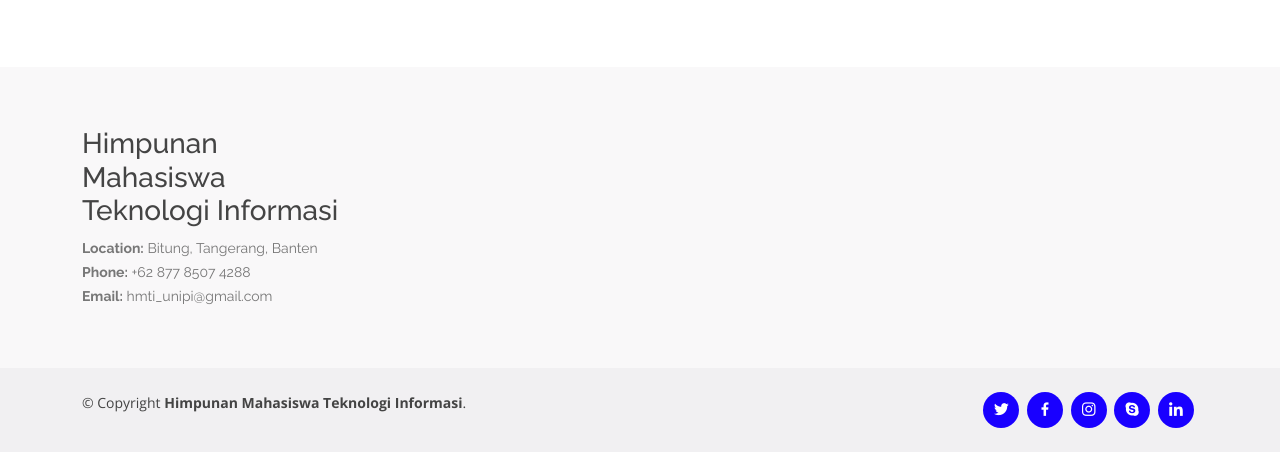
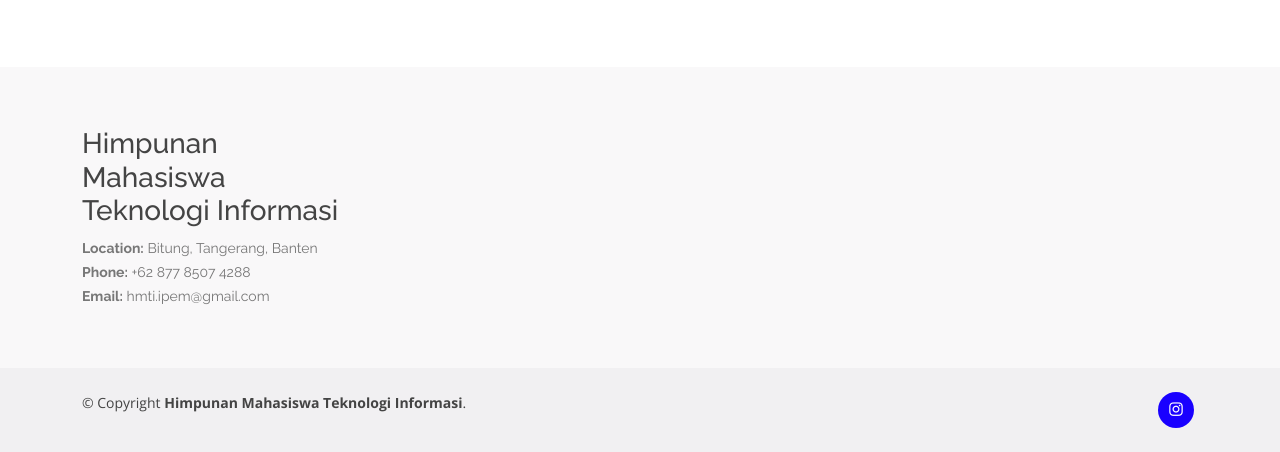
Before and after one commit to Tekinfounipi7/web-hmti, a plain HTML site: page divisi-akademik.html in a window 1280 px wide. Shown: the part 815-1267 px from the top of the page. Drawn offline with nearby package versions, Linux system fonts and the light colour scheme.

Commit message:
update comitan pertama

```diff
--- a/divisi-akademik.html
+++ b/divisi-akademik.html
@@ -166,7 +166,7 @@
               <p>
                 <strong>Location:</strong> Bitung, Tangerang, Banten<br />
                 <strong>Phone:</strong> +62 877 8507 4288<br />
-                <strong>Email:</strong> hmti_unipi@gmail.com<br />
+                <strong>Email:</strong> hmti.ipem@gmail.com<br />
               </p>
             </div>
 
@@ -210,11 +210,13 @@
           </div>
         </div>
         <div class="social-links text-center text-md-right pt-3 pt-md-0">
-          <a href="#" class="twitter"><i class="bx bxl-twitter"></i></a>
-          <a href="#" class="facebook"><i class="bx bxl-facebook"></i></a>
-          <a href="#" class="instagram"><i class="bx bxl-instagram"></i></a>
-          <a href="#" class="google-plus"><i class="bx bxl-skype"></i></a>
-          <a href="#" class="linkedin"><i class="bx bxl-linkedin"></i></a>
+          <!-- <a href="#" class="twitter"><i class="bx bxl-twitter"></i></a> -->
+          <!-- <a href="#" class="facebook"><i class="bx bxl-facebook"></i></a> -->
+          <a href="https://www.instagram.com/hmti_unipi/" class="instagram"
+            ><i class="bx bxl-instagram"></i
+          ></a>
+          <!-- <a href="#" class="google-plus"><i class="bx bxl-skype"></i></a> -->
+          <!-- <a href="#" class="linkedin"><i class="bx bxl-linkedin"></i></a> -->
         </div>
       </div>
     </footer>
```
Also changed, not shown: divisi-danus.html (+8 -6 lines), divisi-humas.html (+8 -6 lines), divisi-kominfo.html (+8 -6 lines), divisi-pengembangan.html (+8 -6 lines), divisi-sdm.html (+8 -6 lines).
